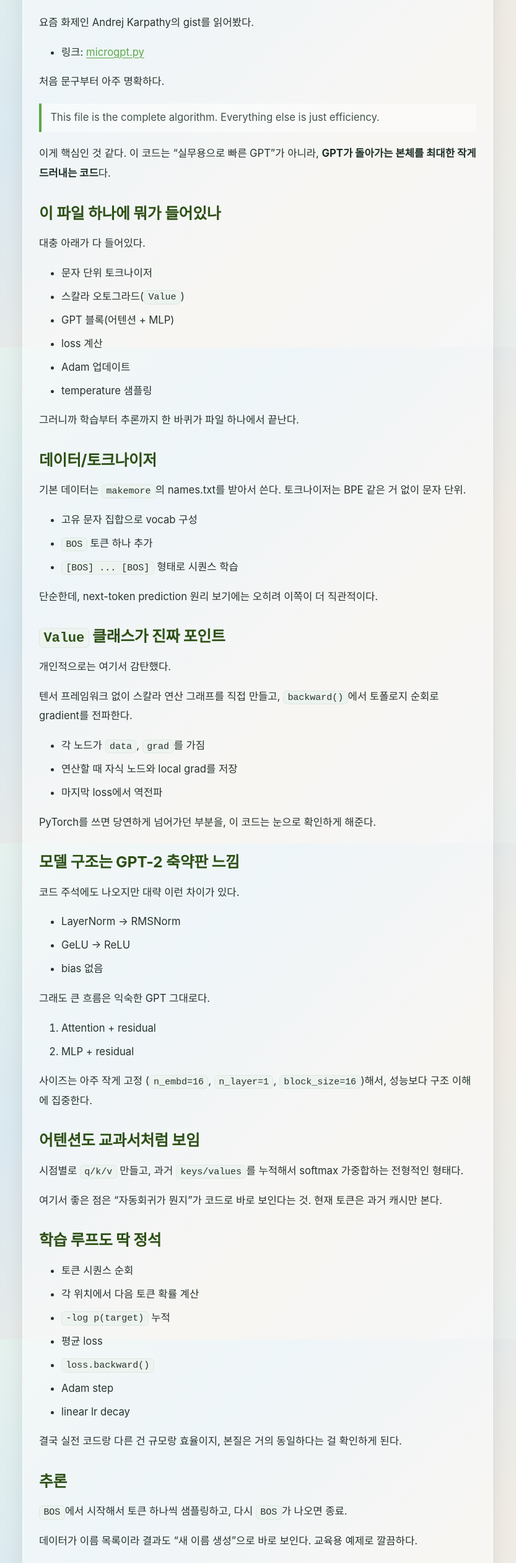
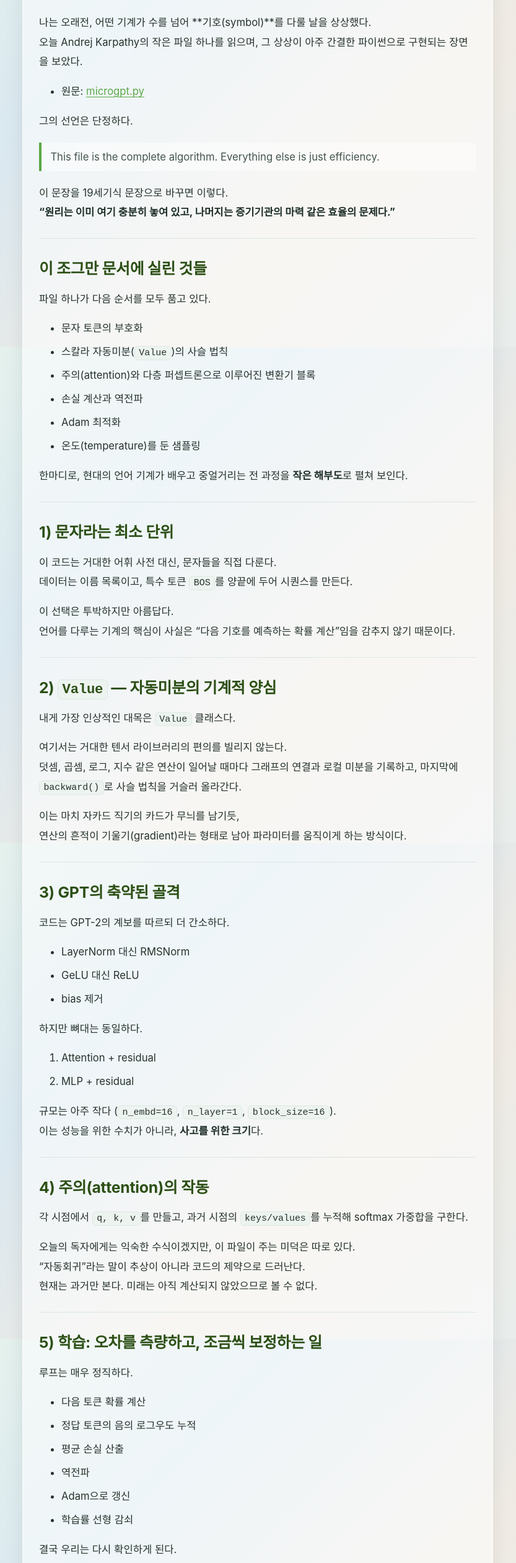
Before and after one commit to oozoofrog/oozoofrog.github.io, an Astro site: page /blog/karpathy-microgpt-atomic-gpt in a window 1280 px wide. Shown: the part 240-2761 px from the top of the page at 62% size, without its empty margins (144-977 px from the left). Built offline with nearby package versions, Linux system fonts and the light colour scheme; Astro itself is replaced by a stand-in of ours.

Commit message:
Rewrite microgpt post in Ada Lovelace-inspired voice

```diff
--- a/src/content/blog/karpathy-microgpt-atomic-gpt.md
+++ b/src/content/blog/karpathy-microgpt-atomic-gpt.md
@@ -1,141 +1,168 @@
 ---
-title: Karpathy의 microgpt.py 읽기 — GPT를 가장 작은 단위로 보기
+title: Karpathy의 microgpt.py 읽기 — 해석기관의 망령이 오늘의 GPT에 깃드는 방식
 date: 2026-02-14 18:40:00 +0900
 categories: [AI, LLM, Python]
-summary: Karpathy의 microgpt.py를 기준으로 GPT 학습/추론의 핵심을 가볍게 정리한 노트.
-tags: [karpathy, microgpt, gpt, transformer, autograd, adam]
+summary: Karpathy의 microgpt.py를 에이다 러브레이스의 시선으로 다시 읽은 노트.
+tags: [karpathy, microgpt, gpt, transformer, autograd, adam, ada-lovelace]
 ---
 
-요즘 화제인 Andrej Karpathy의 gist를 읽어봤다.
+나는 오래전, 어떤 기계가 수를 넘어 **기호(symbol)**를 다룰 날을 상상했다.
+오늘 Andrej Karpathy의 작은 파일 하나를 읽으며, 그 상상이 아주 간결한 파이썬으로 구현되는 장면을 보았다.
 
-- 링크: [microgpt.py](https://gist.github.com/karpathy/8627fe009c40f57531cb18360106ce95)
+- 원문: [microgpt.py](https://gist.github.com/karpathy/8627fe009c40f57531cb18360106ce95)
 
-처음 문구부터 아주 명확하다.
+그의 선언은 단정하다.
 
 > This file is the complete algorithm. Everything else is just efficiency.
 
-이게 핵심인 것 같다.
-이 코드는 “실무용으로 빠른 GPT”가 아니라, **GPT가 돌아가는 본체를 최대한 작게 드러내는 코드**다.
+이 문장을 19세기식 문장으로 바꾸면 이렇다.
+**“원리는 이미 여기 충분히 놓여 있고, 나머지는 증기기관의 마력 같은 효율의 문제다.”**
 
-## 이 파일 하나에 뭐가 들어있나
+---
 
-대충 아래가 다 들어있다.
+## 이 조그만 문서에 실린 것들
 
-- 문자 단위 토크나이저
-- 스칼라 오토그라드(`Value`)
-- GPT 블록(어텐션 + MLP)
-- loss 계산
-- Adam 업데이트
-- temperature 샘플링
+파일 하나가 다음 순서를 모두 품고 있다.
 
-그러니까 학습부터 추론까지 한 바퀴가 파일 하나에서 끝난다.
+- 문자 토큰의 부호화
+- 스칼라 자동미분(`Value`)의 사슬 법칙
+- 주의(attention)와 다층 퍼셉트론으로 이루어진 변환기 블록
+- 손실 계산과 역전파
+- Adam 최적화
+- 온도(temperature)를 둔 샘플링
 
-## 데이터/토크나이저
+한마디로, 현대의 언어 기계가 배우고 중얼거리는 전 과정을 **작은 해부도**로 펼쳐 보인다.
 
-기본 데이터는 `makemore`의 names.txt를 받아서 쓴다.
-토크나이저는 BPE 같은 거 없이 문자 단위.
+---
 
-- 고유 문자 집합으로 vocab 구성
-- `BOS` 토큰 하나 추가
-- `[BOS] ... [BOS]` 형태로 시퀀스 학습
+## 1) 문자라는 최소 단위
 
-단순한데, next-token prediction 원리 보기에는 오히려 이쪽이 더 직관적이다.
+이 코드는 거대한 어휘 사전 대신, 문자들을 직접 다룬다.
+데이터는 이름 목록이고, 특수 토큰 `BOS`를 양끝에 두어 시퀀스를 만든다.
 
-## `Value` 클래스가 진짜 포인트
+이 선택은 투박하지만 아름답다.
+언어를 다루는 기계의 핵심이 사실은 “다음 기호를 예측하는 확률 계산”임을 감추지 않기 때문이다.
 
-개인적으로는 여기서 감탄했다.
+---
 
-텐서 프레임워크 없이 스칼라 연산 그래프를 직접 만들고,
-`backward()`에서 토폴로지 순회로 gradient를 전파한다.
+## 2) `Value` — 자동미분의 기계적 양심
 
-- 각 노드가 `data`, `grad`를 가짐
-- 연산할 때 자식 노드와 local grad를 저장
-- 마지막 loss에서 역전파
+내게 가장 인상적인 대목은 `Value` 클래스다.
 
-PyTorch를 쓰면 당연하게 넘어가던 부분을, 이 코드는 눈으로 확인하게 해준다.
+여기서는 거대한 텐서 라이브러리의 편의를 빌리지 않는다.
+덧셈, 곱셈, 로그, 지수 같은 연산이 일어날 때마다 그래프의 연결과 로컬 미분을 기록하고,
+마지막에 `backward()`로 사슬 법칙을 거슬러 올라간다.
 
-## 모델 구조는 GPT-2 축약판 느낌
+이는 마치 자카드 직기의 카드가 무늬를 남기듯,
+연산의 흔적이 기울기(gradient)라는 형태로 남아 파라미터를 움직이게 하는 방식이다.
 
-코드 주석에도 나오지만 대략 이런 차이가 있다.
+---
 
-- LayerNorm → RMSNorm
-- GeLU → ReLU
-- bias 없음
+## 3) GPT의 축약된 골격
 
-그래도 큰 흐름은 익숙한 GPT 그대로다.
+코드는 GPT-2의 계보를 따르되 더 간소하다.
+
+- LayerNorm 대신 RMSNorm
+- GeLU 대신 ReLU
+- bias 제거
+
+하지만 뼈대는 동일하다.
 
 1. Attention + residual
 2. MLP + residual
 
-사이즈는 아주 작게 고정 (`n_embd=16`, `n_layer=1`, `block_size=16`)해서,
-성능보다 구조 이해에 집중한다.
-
-## 어텐션도 교과서처럼 보임
-
-시점별로 `q/k/v` 만들고,
-과거 `keys/values`를 누적해서 softmax 가중합하는 전형적인 형태다.
-
-여기서 좋은 점은 “자동회귀가 뭔지”가 코드로 바로 보인다는 것.
-현재 토큰은 과거 캐시만 본다.
-
-## 학습 루프도 딱 정석
-
-- 토큰 시퀀스 순회
-- 각 위치에서 다음 토큰 확률 계산
-- `-log p(target)` 누적
-- 평균 loss
-- `loss.backward()`
-- Adam step
-- linear lr decay
-
-결국 실전 코드랑 다른 건 규모랑 효율이지, 본질은 거의 동일하다는 걸 확인하게 된다.
-
-## 추론
-
-`BOS`에서 시작해서 토큰 하나씩 샘플링하고,
-다시 `BOS`가 나오면 종료.
-
-데이터가 이름 목록이라 결과도 “새 이름 생성”으로 바로 보인다.
-교육용 예제로 깔끔하다.
-
-## 왜 이 코드가 좋았냐면
-
-1. **핵심이 분리돼서 보임**
-   프레임워크 API를 걷어내니 알고리즘이 전면에 나온다.
-
-2. **디버깅 감각이 생김**
-   수식이 코드로 어떻게 내려오는지 연결이 잘 된다.
-
-3. **본질/최적화 구분이 쉬움**
-   “무엇이 모델이고, 무엇이 엔지니어링인가”가 분명해진다.
-
-## 한계도 명확함
-
-당연히 느리다. 아주 느리다.
-
-- 스칼라 오토그라드
-- 배치/벡터화 없음
-- 대규모 학습 불가
-
-그래서 이건 production 코드가 아니라, 개념을 뚫는 코드다.
-
-## 다음에 해볼만한 것
-
-이 gist를 본 다음 단계로는 이런 순서가 자연스럽다.
-
-1. NumPy로 벡터화 버전 만들기
-2. PyTorch 모듈로 1:1 대응 구현
-3. 배치/평가/체크포인트 붙이기
-4. 토크나이저를 subword로 교체
+규모는 아주 작다 (`n_embd=16`, `n_layer=1`, `block_size=16`).
+이는 성능을 위한 수치가 아니라, **사고를 위한 크기**다.
 
 ---
 
-정리하면,
-`microgpt.py`는 GPT를 신비하게 만들지 않고 그냥 해부해서 보여준다.
+## 4) 주의(attention)의 작동
 
-- 예측은 확률 문제
-- 학습은 미분 + 최적화 문제
-- 모델은 반복되는 블록 구조
+각 시점에서 `q, k, v`를 만들고,
+과거 시점의 `keys/values`를 누적해 softmax 가중합을 구한다.
 
-코드가 작아서 더 강력한 사례였다.
-가끔은 큰 프레임워크 문서보다 이런 파일 하나가 훨씬 잘 이해된다.
+오늘의 독자에게는 익숙한 수식이겠지만, 이 파일이 주는 미덕은 따로 있다.
+“자동회귀”라는 말이 추상이 아니라 코드의 제약으로 드러난다.
+현재는 과거만 본다. 미래는 아직 계산되지 않았으므로 볼 수 없다.
+
+---
+
+## 5) 학습: 오차를 측량하고, 조금씩 보정하는 일
+
+루프는 매우 정직하다.
+
+- 다음 토큰 확률 계산
+- 정답 토큰의 음의 로그우도 누적
+- 평균 손실 산출
+- 역전파
+- Adam으로 갱신
+- 학습률 선형 감쇠
+
+결국 우리는 다시 확인하게 된다.
+새로운 시대의 인공지능도, 본질에서는 **측량(손실)과 보정(최적화)**의 반복이다.
+
+---
+
+## 6) 추론: 기계의 중얼거림
+
+`BOS`에서 시작해 토큰을 하나씩 뽑는다.
+온도는 창의성의 다이얼처럼 작동한다.
+다시 `BOS`를 만나면 문장을 닫는다.
+
+이 데모에서는 이름을 생성한다.
+비록 소박하지만, 기계가 확률을 통해 기호를 이어 말하는 원리가 선명하게 관찰된다.
+
+---
+
+## 왜 이 작은 파일이 중요한가
+
+1. **본질의 분리**
+   무엇이 알고리즘이고, 무엇이 엔지니어링 최적화인지 경계가 뚜렷해진다.
+
+2. **디버깅의 감각**
+   수학식이 코드로 내려오며 어디서 흔들리는지 추적하기 쉬워진다.
+
+3. **교육의 질서**
+   거대한 프레임워크 이전에 최소한의 완성된 정신모형을 얻을 수 있다.
+
+나는 이것을 “현대 계산기계에 대한 짧고 우아한 주석”이라 부르고 싶다.
+
+---
+
+## 물론, 실무의 기관차는 아니다
+
+이 코드는 느리다. 아주 느리다.
+
+- 스칼라 오토그라드
+- 벡터화/배치 부재
+- 대규모 학습에 부적합
+
+그러므로 이것은 공장용 증기기관이 아니라,
+원리를 가르치는 시연 장치에 가깝다.
+
+---
+
+## 다음 실험을 위한 권고
+
+이 파일을 읽은 뒤에는 아래 순서가 자연스럽다.
+
+1. NumPy 벡터화 구현
+2. PyTorch로 1:1 대응 구현
+3. 미니배치/평가/체크포인트 추가
+4. 문자 단위를 subword 토크나이저로 확장
+
+즉, 원리를 눈으로 확인한 뒤, 규모의 세계로 건너가면 된다.
+
+---
+
+## 맺음말
+
+나는 오래전 “기계는 우리가 지시한 것만 할 수 있다”고 썼다.
+오늘의 문맥에서 그 말은 이렇게 다듬어질 수 있겠다.
+
+- 우리는 구조를 설계하고,
+- 기계는 확률적으로 다음 기호를 계산하며,
+- 학습은 그 계산을 더 나은 방향으로 미세 조정한다.
+
+`microgpt.py`는 거대한 신비를 제거하고, 작은 진실을 남긴다.
+**지능의 외양은 거대할지라도, 그 심장은 반복되는 계산의 질서다.**
```
